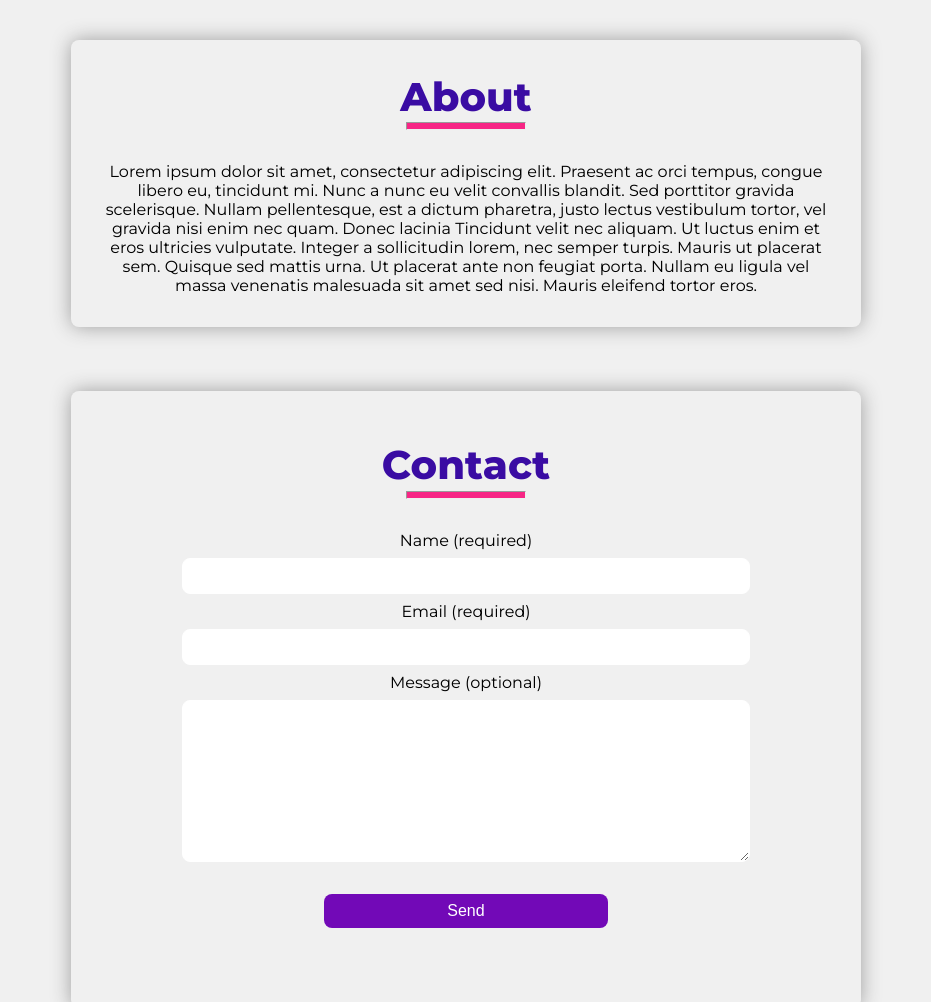
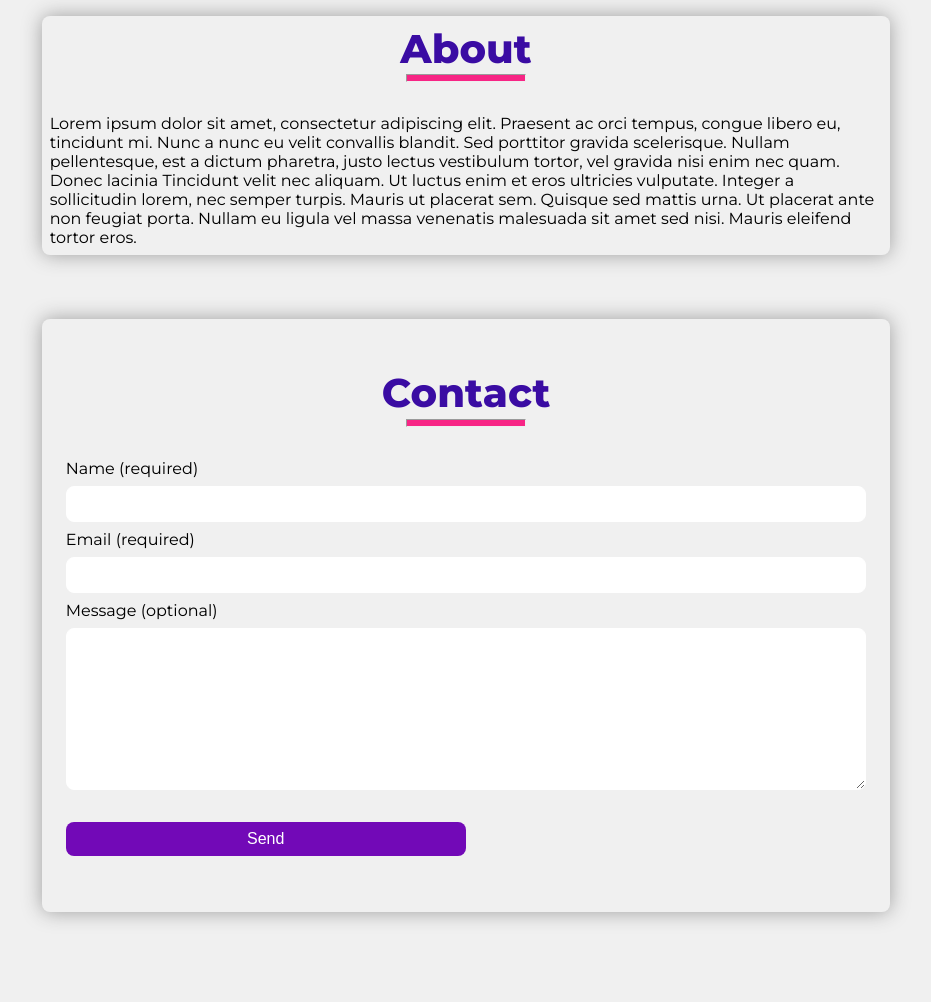
Before and after one commit to RVCC-IDMX/get-started-Andloe, a website built with Parcel: page src/index.html in a window 1280 px wide. Shown: the part 520-1522 px from the top of the page, without its empty margins (174-1105 px from the left). After the commit the page ends 1496 px from the top, so only its background shows below. Built offline with nearby package versions, Linux system fonts and the light colour scheme.

Commit message:
Link navbar sections

```diff
--- a/src/index.html
+++ b/src/index.html
@@ -15,32 +15,38 @@
     <input type="checkbox" id="nav__checkbox" class="nav__checkbox">
     <label for="nav__checkbox" class="nav__toggle">
       <svg class="menu" viewBox="0 0 448 512" width="100" title="bars">
-          <path d="M16 132h416c8.837 0 16-7.163 16-16V76c0-8.837-7.163-16-16-16H16C7.163 60 0 67.163 0 76v40c0 8.837 7.163 16 16 16zm0 160h416c8.837 0 16-7.163 16-16v-40c0-8.837-7.163-16-16-16H16c-8.837 0-16 7.163-16 16v40c0 8.837 7.163 16 16 16zm0 160h416c8.837 0 16-7.163 16-16v-40c0-8.837-7.163-16-16-16H16c-8.837 0-16 7.163-16 16v40c0 8.837 7.163 16 16 16z" />
+        <path
+          d="M16 132h416c8.837 0 16-7.163 16-16V76c0-8.837-7.163-16-16-16H16C7.163 60 0 67.163 0 76v40c0 8.837 7.163 16 16 16zm0 160h416c8.837 0 16-7.163 16-16v-40c0-8.837-7.163-16-16-16H16c-8.837 0-16 7.163-16 16v40c0 8.837 7.163 16 16 16zm0 160h416c8.837 0 16-7.163 16-16v-40c0-8.837-7.163-16-16-16H16c-8.837 0-16 7.163-16 16v40c0 8.837 7.163 16 16 16z" />
       </svg>
       <svg class="close" viewBox="0 0 384 512" width="100" title="times">
-          <path d="M242.72 256l100.07-100.07c12.28-12.28 12.28-32.19 0-44.48l-22.24-22.24c-12.28-12.28-32.19-12.28-44.48 0L176 189.28 75.93 89.21c-12.28-12.28-32.19-12.28-44.48 0L9.21 111.45c-12.28 12.28-12.28 32.19 0 44.48L109.28 256 9.21 356.07c-12.28 12.28-12.28 32.19 0 44.48l22.24 22.24c12.28 12.28 32.2 12.28 44.48 0L176 322.72l100.07 100.07c12.28 12.28 32.2 12.28 44.48 0l22.24-22.24c12.28-12.28 12.28-32.19 0-44.48L242.72 256z" />
+        <path
+          d="M242.72 256l100.07-100.07c12.28-12.28 12.28-32.19 0-44.48l-22.24-22.24c-12.28-12.28-32.19-12.28-44.48 0L176 189.28 75.93 89.21c-12.28-12.28-32.19-12.28-44.48 0L9.21 111.45c-12.28 12.28-12.28 32.19 0 44.48L109.28 256 9.21 356.07c-12.28 12.28-12.28 32.19 0 44.48l22.24 22.24c12.28 12.28 32.2 12.28 44.48 0L176 322.72l100.07 100.07c12.28 12.28 32.2 12.28 44.48 0l22.24-22.24c12.28-12.28 12.28-32.19 0-44.48L242.72 256z" />
       </svg>
     </label>
     <ul class="nav__menu">
       <li><a href="#">
-        <svg xmlns="http://www.w3.org/2000/svg" width="32" height="32" fill="currentColor" class="bi bi-app-indicator" viewBox="0 0 16 16">
-          <path d="M5.5 2A3.5 3.5 0 0 0 2 5.5v5A3.5 3.5 0 0 0 5.5 14h5a3.5 3.5 0 0 0 3.5-3.5V8a.5.5 0 0 1 1 0v2.5a4.5 4.5 0 0 1-4.5 4.5h-5A4.5 4.5 0 0 1 1 10.5v-5A4.5 4.5 0 0 1 5.5 1H8a.5.5 0 0 1 0 1H5.5z"/>
-          <path d="M16 3a3 3 0 1 1-6 0 3 3 0 0 1 6 0z"/>
+          <svg xmlns="http://www.w3.org/2000/svg" width="32" height="32" fill="currentColor" class="bi bi-app-indicator"
+            viewBox="0 0 16 16">
+            <path
+              d="M5.5 2A3.5 3.5 0 0 0 2 5.5v5A3.5 3.5 0 0 0 5.5 14h5a3.5 3.5 0 0 0 3.5-3.5V8a.5.5 0 0 1 1 0v2.5a4.5 4.5 0 0 1-4.5 4.5h-5A4.5 4.5 0 0 1 1 10.5v-5A4.5 4.5 0 0 1 5.5 1H8a.5.5 0 0 1 0 1H5.5z" />
+            <path d="M16 3a3 3 0 1 1-6 0 3 3 0 0 1 6 0z" />
           </svg>
         </a></li>
-      <li><a href="#">Get Started</a></li>
-      <li><a href="#">About</a></li>
-      <li><a href="#">Contact</a></li>
+      <li><a href="#startSec">Get Started</a></li>
+      <li><a href="#aboutSec">About</a></li>
+      <li><a href="#contactSec">Contact</a></li>
     </ul>
   </nav>
 
   <main>
+    <section id="startSec" class="section1">
     <h1>Get Started</h1>
     <hr>
     <div class="wrapper">
       <div class="container">
         <h2 class="title">Pick a Template</h2>
-        <p class="description">Choose from a selection of over 3,00 templates. Perfect for Birthdays, Graduation, Anniversaries and many more! </p>
+        <p class="description">Choose from a selection of over 3,00 templates. Perfect for Birthdays, Graduation,
+          Anniversaries and many more! </p>
       </div>
 
       <div class="container">
@@ -50,25 +56,34 @@
 
       <div class="container">
         <h2 class="title">Share It Out</h2>
-        <p class="description">Send your card out by email or text. You can send out your card immediately or schedule it for the perfect time and date.</p>
+        <p class="description">Send your card out by email or text. You can send out your card immediately or schedule
+          it for the perfect time and date.</p>
       </div>
     </div>
+    </section>
 
+    <section id="aboutSec" class="section2">
     <div class="about">
       <h1>About</h1>
       <hr>
-      <p>Lorem ipsum dolor sit amet, consectetur adipiscing elit. Praesent ac orci tempus, congue libero eu, tincidunt mi. Nunc a nunc eu velit convallis blandit. Sed porttitor gravida scelerisque. Nullam pellentesque, est a dictum pharetra, justo lectus vestibulum tortor, vel gravida nisi enim nec quam. Donec lacinia
+      <p>Lorem ipsum dolor sit amet, consectetur adipiscing elit.     Praesent ac orci tempus, congue libero eu, tincidunt
+        mi. Nunc a nunc eu velit convallis blandit. Sed porttitor gravida scelerisque. Nullam pellentesque, est a dictum
+        pharetra, justo lectus vestibulum tortor, vel gravida nisi enim nec quam. Donec lacinia
 
-      Tincidunt velit nec aliquam. Ut luctus enim et eros ultricies vulputate. Integer a sollicitudin lorem, nec semper turpis. Mauris ut placerat sem. Quisque sed mattis urna. Ut placerat ante non feugiat porta. Nullam eu ligula vel massa venenatis malesuada sit amet sed nisi. Mauris eleifend tortor eros.</p>
+        Tincidunt velit nec aliquam. Ut luctus enim et eros ultricies vulputate. Integer a sollicitudin lorem, nec
+        semper turpis. Mauris ut placerat sem. Quisque sed mattis urna. Ut placerat ante non feugiat porta. Nullam eu
+        ligula vel massa venenatis malesuada sit amet sed nisi. Mauris eleifend tortor eros.</p>
     </div>
+    </section>
 
+    <section id="contactSec" class="section3">
     <div class="contact_container">
       <section id="contact">
 
         <h1>Contact</h1>
         <hr>
 
-      <form id="contactForm" name="contactForm" method= "post" data-netlify="true" >
+        <form id="contactForm" name="contactForm" method="post" data-netlify="true">
 
           <fieldset>
 
@@ -85,21 +100,17 @@
               <!-- Message -->
               <label for="message">Message (optional)</label>
               <textarea id="message" name="message" rows="8"></textarea>
-
+            </div>
           </fieldset>
 
           <!-- Submit -->
           <button type="submit">Send</button>
 
-              </div>
-
-          </fieldset>
-
         </form>
 
       </section>
     </div>
-    </div>
+    </section>
   </main>
 </body>
 
--- a/src/scss/main.scss
+++ b/src/scss/main.scss
@@ -1,4 +1,4 @@
-@use "./base/typography";
+@use './base/typography';
 
 // :root {
 //   --clr-primary: #12e7c0;
@@ -7,32 +7,39 @@
 //   --border-radius: 0.5rem;
 // }
 
-*, *:before, *:after {
+*,
+*:before,
+*:after {
   box-sizing: border-box;
   margin: 0;
   padding: 0;
 }
 
+html {
+  scroll-behavior: smooth;
+}
+
 body {
-  font-family: "Monstserrat";
-  background: #F0F0F0;
+  font-family: 'Monstserrat';
+  background: #f0f0f0;
 }
 
 main {
-  margin: 2rem;
+  // margin: 2rem;
+  margin: 0.5rem;
 }
 
 h1 {
   text-align: center;
-  color: #3A0CA3;
+  color: #3a0ca3;
   padding-bottom: 0.1rem;
   font-weight: 800;
   font-size: 2.5rem;
 }
 
-hr{
-  background-color: #F72585;
-  color: #F72585;
+hr {
+  background-color: #f72585;
+  color: #f72585;
   width: 120px;
   height: 8px;
   margin: auto;
@@ -67,8 +74,8 @@ h2 {
   content: counter(number);
   width: 4rem;
   height: 4rem;
-  background: #4CC9F0;
-  color: #F72585;
+  background: #4cc9f0;
+  color: #f72585;
   position: absolute;
   display: block;
   border-radius: 50%;
@@ -87,47 +94,61 @@ h2 {
 .about {
   box-shadow: 0px 0px 20px #9e9e9e;
   border-radius: 0.5rem;
-  padding: 2rem;
-  width: 65%;
+  // padding: 2rem;
+  // max-width: 65%;
+  max-width: 80ch;
+  padding: 0.5rem;
   margin: 0 auto 4rem;
-  text-align: center;
+  // text-align: center;
+
+  &__text {
+    max-width: 65ch;
+    text-align: left;
+    padding: 1rem;
+    margin-inline: auto;
+  }
 }
 
 //Contact Section
 .contact_container {
   box-shadow: 0px 0px 20px #9e9e9e;
   border-radius: 0.5rem;
-  padding: 2rem;
-  width: 65%;
+  // padding: 2rem;
+  // max-width: 65%;
+  max-width: 80ch;
+  padding: 0.5rem;
   margin: 0 auto 4rem;
-  text-align: center;
+  // text-align: center;
   padding-top: 1px;
 }
 
 #formElements {
   display: grid;
-  row-gap: .5em;
+  row-gap: 0.5em;
 }
 
 #contact {
   padding: 1rem;
-  max-width: 600px;
+  // max-width: 600px;
   margin: 2rem auto;
 }
 
 fieldset {
-  border:none
+  border: none;
 }
 
 legend {
   background-color: #a50383;
   color: white;
-  padding: .5em;
+  padding: 0.5em;
   border-radius: 2rem;
 }
 
-#contact input, #contact textarea, #contact select, #contact button {
-  padding: .5em;
+#contact input,
+#contact textarea,
+#contact select,
+#contact button {
+  padding: 0.5em;
   font-size: 1rem;
   border-radius: 0.5rem;
   border: 1px solid white;
@@ -143,7 +164,7 @@ legend {
 }
 
 #contact button {
-  background-color: #7209B7;
+  background-color: #7209b7;
   color: white;
   border: none;
   max-width: 400px;
@@ -155,14 +176,14 @@ legend {
 
 //Navbar Section
 ul {
-  font-family: "Monstserrat";
+  font-family: 'Monstserrat';
   font-weight: 700;
   height: 5vh;
 }
 
 .nav {
   border-bottom: 1px solid #c4c4c4;
-  background-color: #3A0CA3;
+  background-color: #3a0ca3;
   color: white;
 
   &__toggle {
@@ -213,42 +234,42 @@ ul {
     }
 
     svg {
-      color: #4CC9F0;
+      color: #4cc9f0;
       transform: scale(2);
       padding-left: 1rem;
     }
   }
 }
 
-#nav__checkbox:checked ~ ul.nav__menu li{
+#nav__checkbox:checked ~ ul.nav__menu li {
   display: block;
 }
 
 #nav__checkbox:checked ~ ul.nav__menu {
-  background-color: #3A0CA3;
+  background-color: #3a0ca3;
   height: max-content;
   padding-bottom: 3rem;
 }
 
-#nav__checkbox:checked ~ label.nav__toggle .close{
+#nav__checkbox:checked ~ label.nav__toggle .close {
   display: block;
 }
 
-#nav__checkbox:checked ~ label.nav__toggle .menu{
+#nav__checkbox:checked ~ label.nav__toggle .menu {
   display: none;
 }
 
 //Desktop View
-@media only screen and (min-width:560px){
-  .nav{
-    &__toggle{
+@media only screen and (min-width: 560px) {
+  .nav {
+    &__toggle {
       display: none;
     }
 
-    &__menu{
+    &__menu {
       flex-direction: row;
 
-      li{
+      li {
         display: block;
       }
     }
```
Lines whose indentation alone changed are shown as unchanged.
